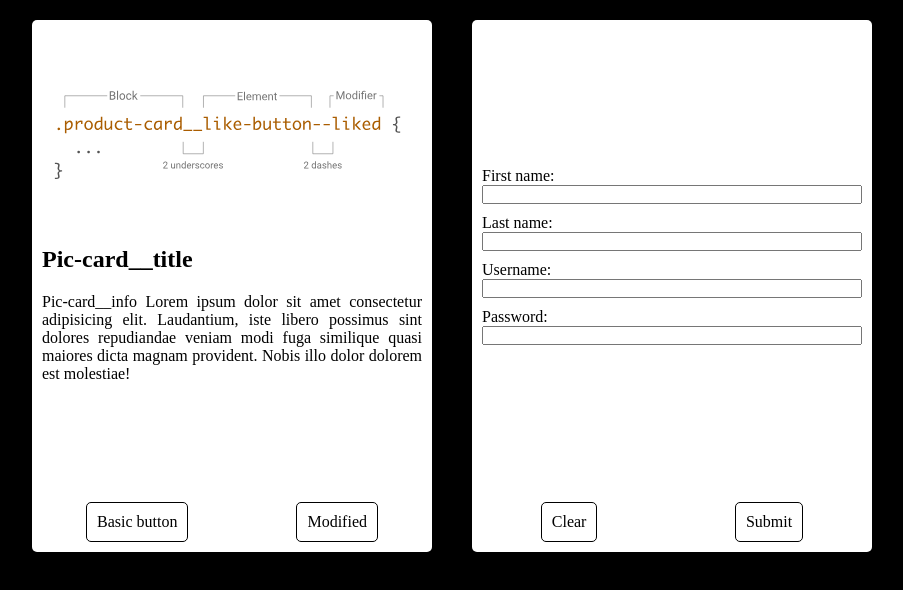
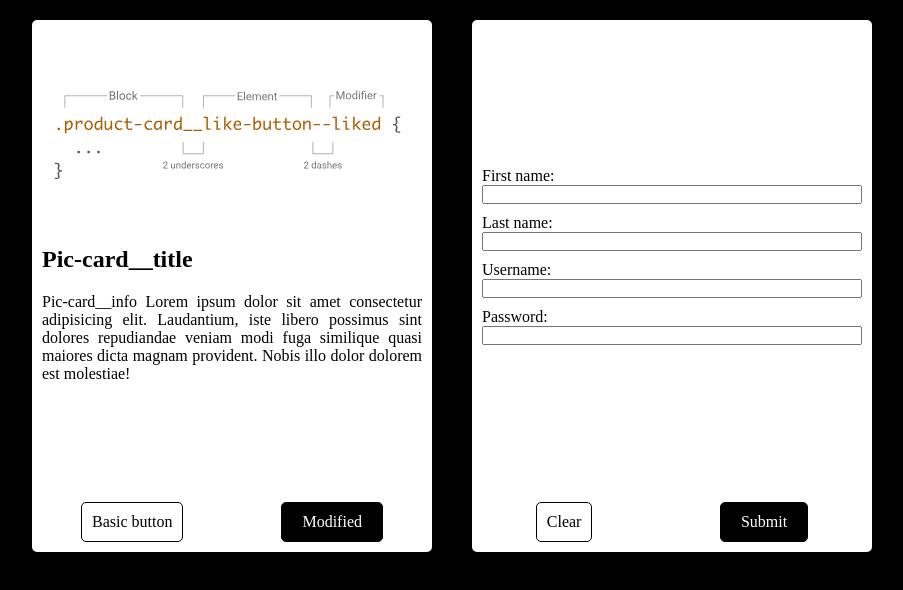
Before and after one commit to cyunczykg/using-BEM-cards, a plain HTML site: page index.html in a window 1280 px wide. Shown: the whole page, without its empty margins (188-1091 px from the left). Drawn offline with Linux system fonts and the light colour scheme.

Commit message:
Modified button color fix

```diff
--- a/SASS/style.scss
+++ b/SASS/style.scss
@@ -73,9 +73,12 @@ main {
 		text-align: center;
 	}
 	&__button--highlighted {
+		border: solid 1px black;
+		border-radius: 5px;
 		color: white;
 		background-color: black;
 		padding: 10px 20px;
+		margin: 10px;
 	}
 }
 
@@ -126,8 +129,11 @@ main {
 		text-align: center;
 	}
 	&__button--highlighted {
+		border: solid 1px black;
+		border-radius: 5px;
 		background-color: black;
 		color: white;
 		padding: 10px 20px;
+		margin: 10px;
 	}
 }
--- a/index.html
+++ b/index.html
@@ -24,7 +24,7 @@
             </div>
             <div class="pic-card__buttons">
                 <div class="pic-card__button">Basic button</div>
-                <div class="pic-card__button" class="pic-card__button--highlighted">Modified</div>
+                <div class="pic-card__button--highlighted">Modified</div>
             </div>
         </section>
         <section class="input-card">
@@ -48,7 +48,7 @@
             </div>
             <div class="input-card__buttons">
                 <div class="input-card__button">Clear</div>
-                <div class="input-card__button" class="input-card__button--highlighted">Submit</div>
+                <div class="input-card__button--highlighted">Submit</div>
             </div>
         </section>
     </main>
```
Also changed, not shown: css/style.css, 1 other file.
